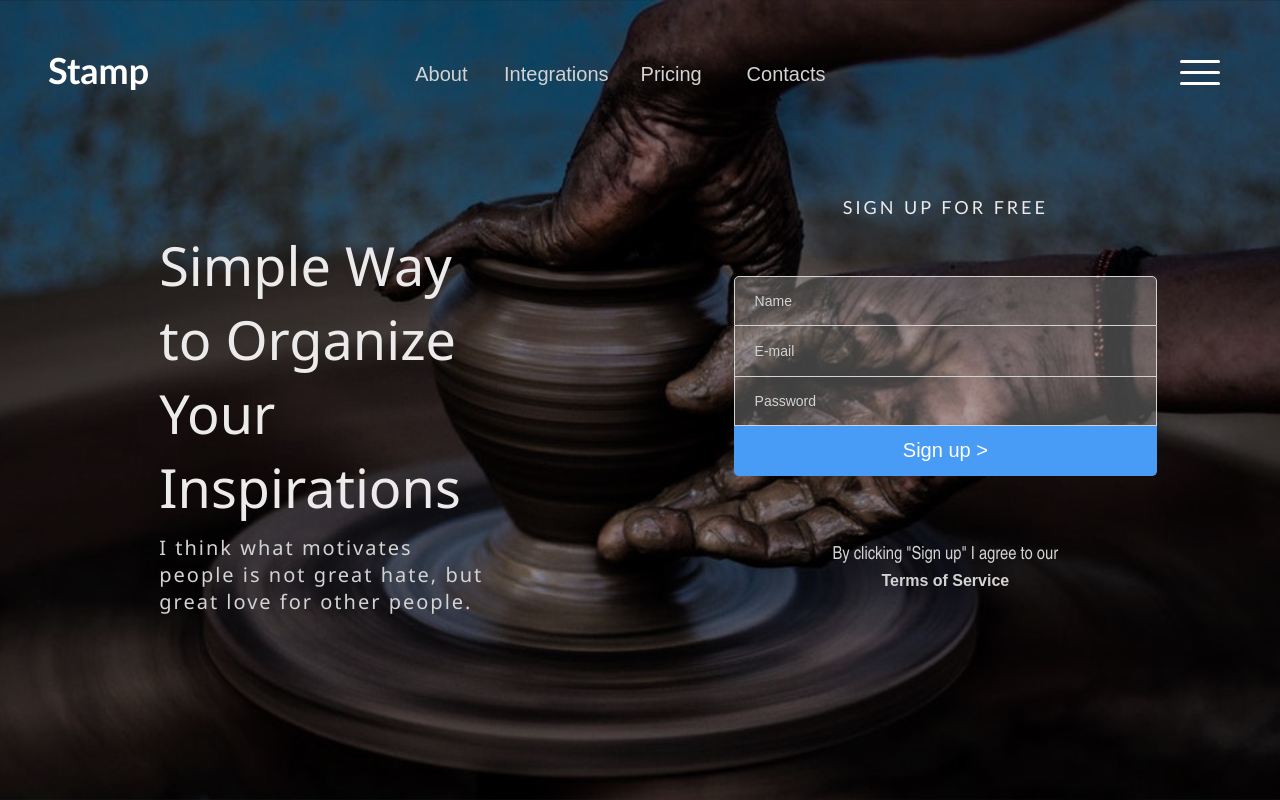
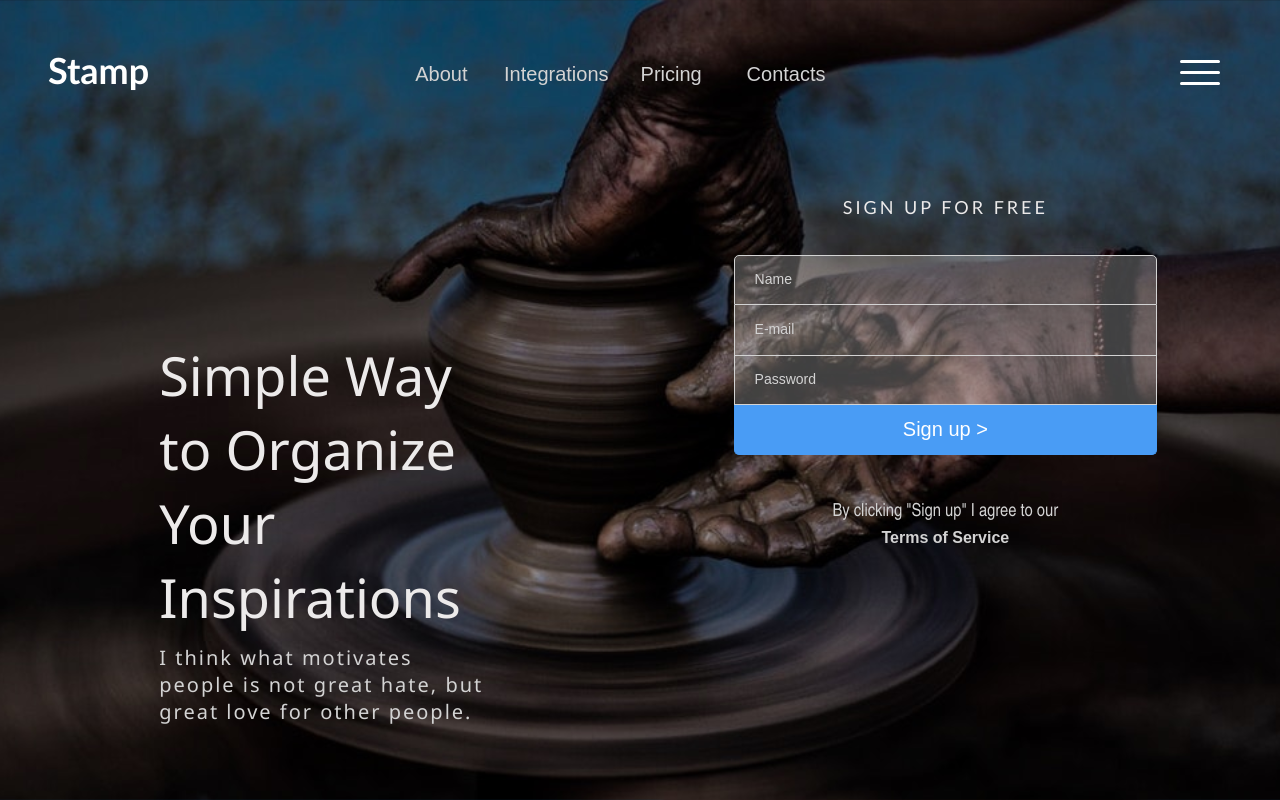
Before and after one commit to daviadenisco/landing-page, a plain HTML site: page index.html in a window 1280 px wide. Shown: the top 800 px of the page. Drawn offline with Linux system fonts and the light colour scheme.

Commit message:
vertical center

```diff
--- a/styles.css
+++ b/styles.css
@@ -103,8 +103,8 @@ a {
 .two-five-three-five {
     grid-column-start: 2;
     grid-column-end: 5;
-    grid-row-start: 3;
-    grid-row-end:   5;
+    grid-row-start: 4;
+    grid-row-end:   6;
 }
 
 .sub-main {
@@ -118,8 +118,8 @@ a {
 .two-five-five-six {
     grid-column-start: 2;
     grid-column-end: 5;
-    grid-row-start: 5;
-    grid-row-end:   6;
+    grid-row-start: 6;
+    grid-row-end:   7;
 }
 
 .sign-up-header {
@@ -134,7 +134,7 @@ a {
 .seven-ten-three {
     grid-column-start: 7;
     grid-column-end: 10;
-    grid-row-start: 3;
+    grid-row-start: 4;
 }
 
 input {
@@ -206,7 +206,7 @@ button {
     grid-column-start: 7;
     grid-column-end: 10;
     grid-row-start: 3;
-    grid-row-end:   5;
+    grid-row-end:   6;
 }
 
 .sub-form {
@@ -233,7 +233,7 @@ button {
 .seven-ten-five-seven {
     grid-column-start: 7;
     grid-column-end: 10;
-    grid-row-start: 5;
+    grid-row-start: 6;
     grid-row-end:   7;
 }
 
```
